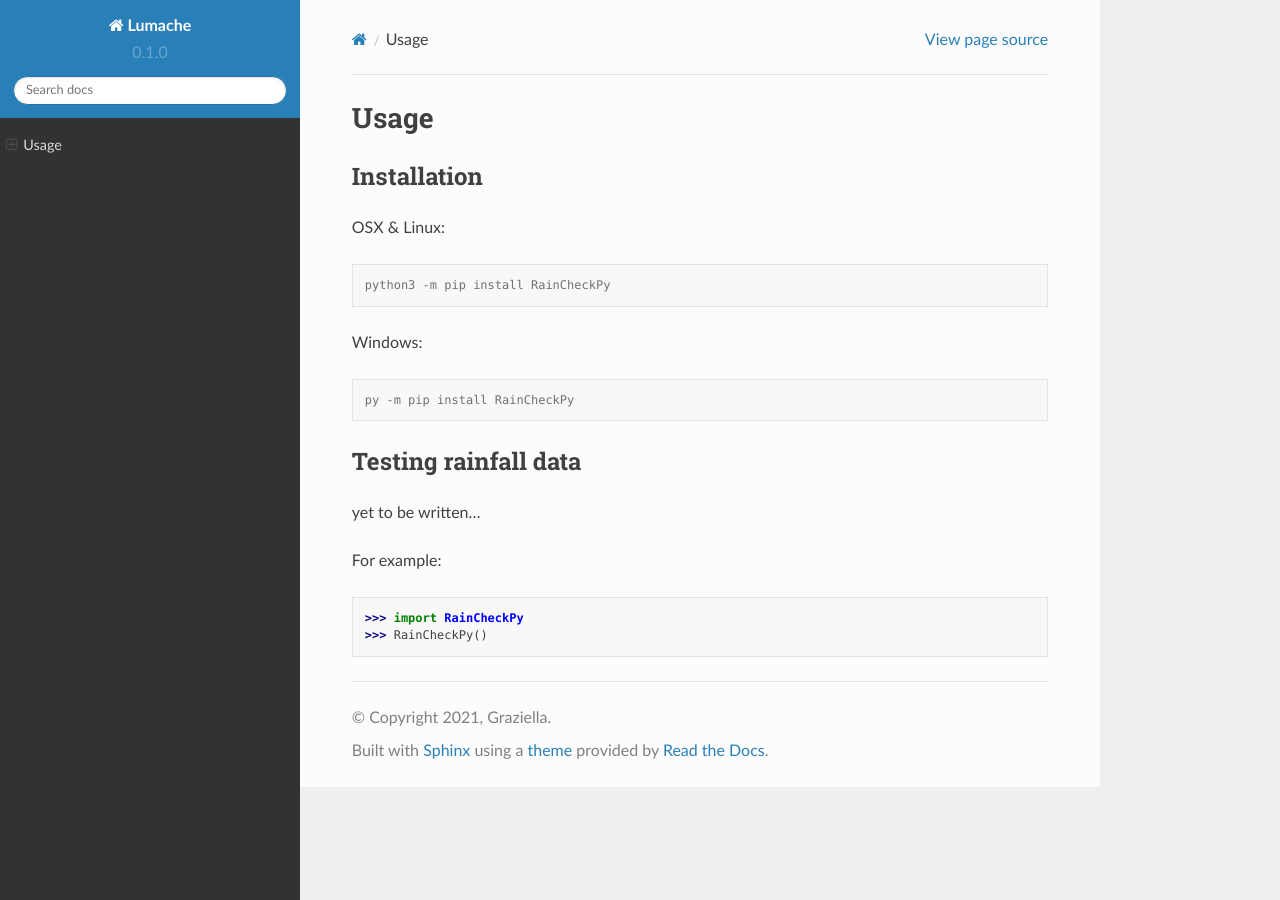
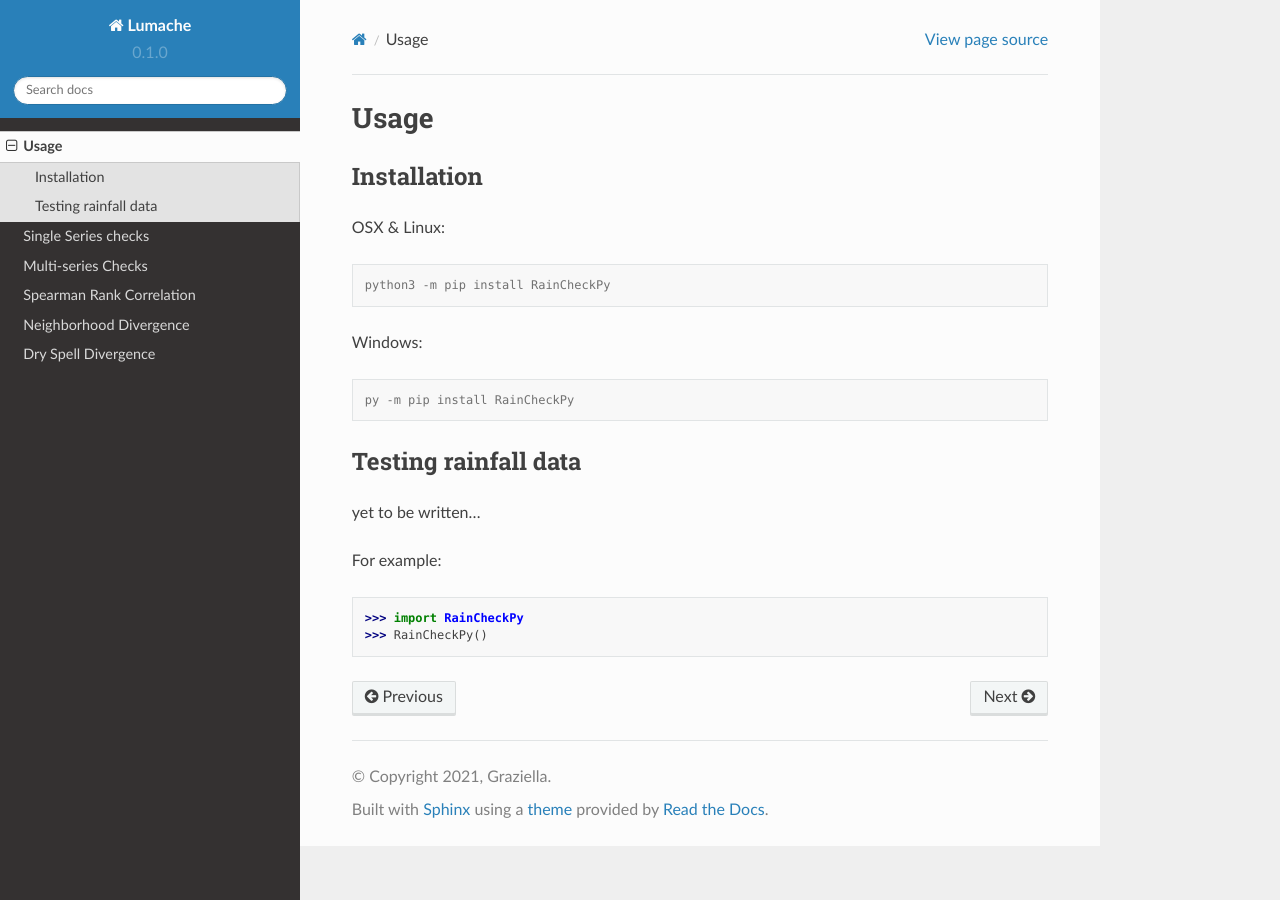
Before and after one commit to RainfallNZ/RainCheckPy, a Sphinx documentation site: the page built from docs/source/usage.rst, in a window 1280 px wide. Built offline with Sphinx 7.4.7 and the Read the Docs theme 2.0.0, drawn with Linux system fonts in a browser that asks for light colours; pages that are not in the unit, such as notebooks, are missing from menus.

```diff
--- a/docs/source/index.rst
+++ b/docs/source/index.rst
@@ -44,6 +44,6 @@ Contents
 .. toctree::
    :maxdepth: 2
 
-   Usage
-   Singleserieschecks
-   Multiserieschecks
+   usage
+   singleserieschecks
+   multiserieschecks
```
